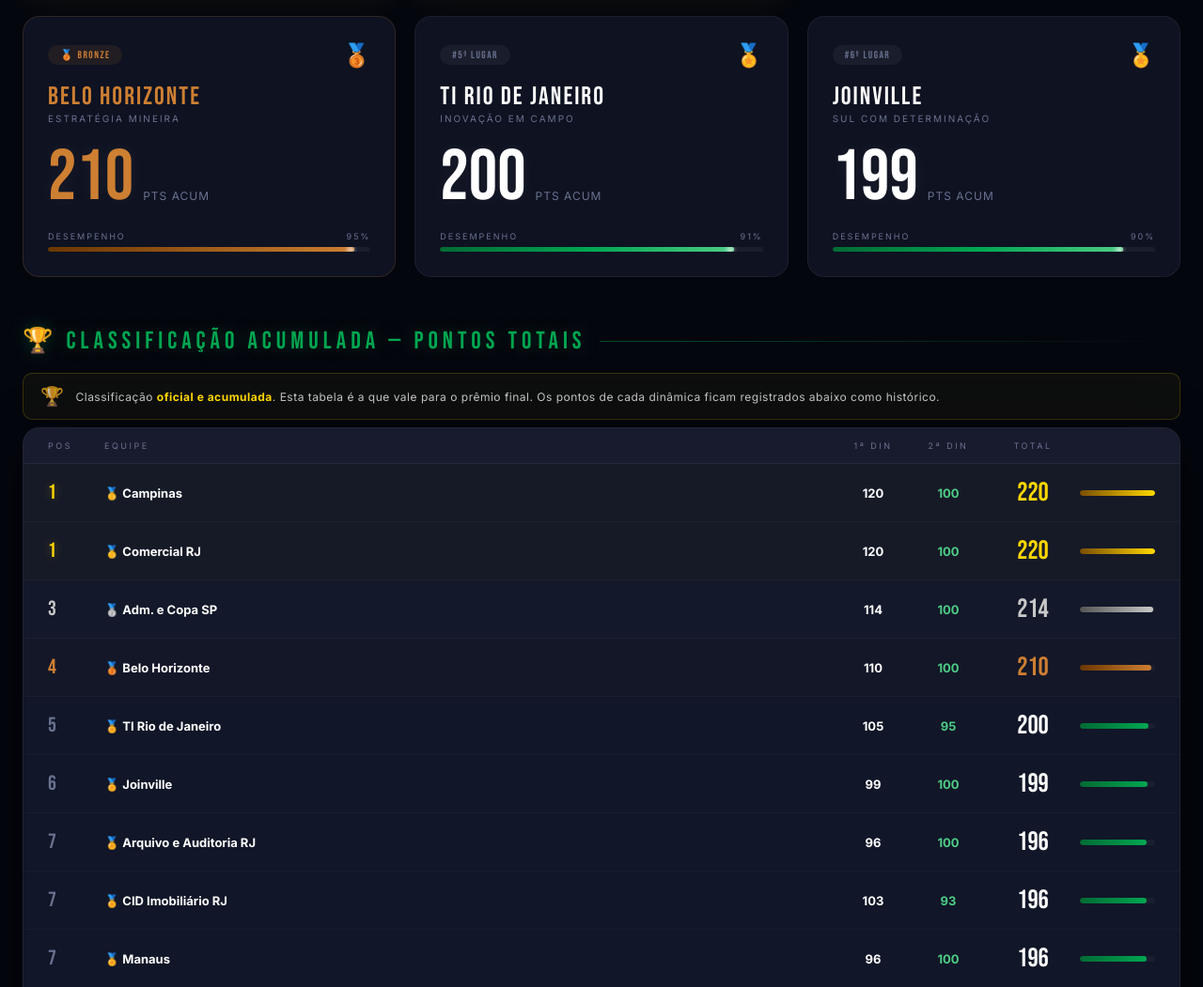
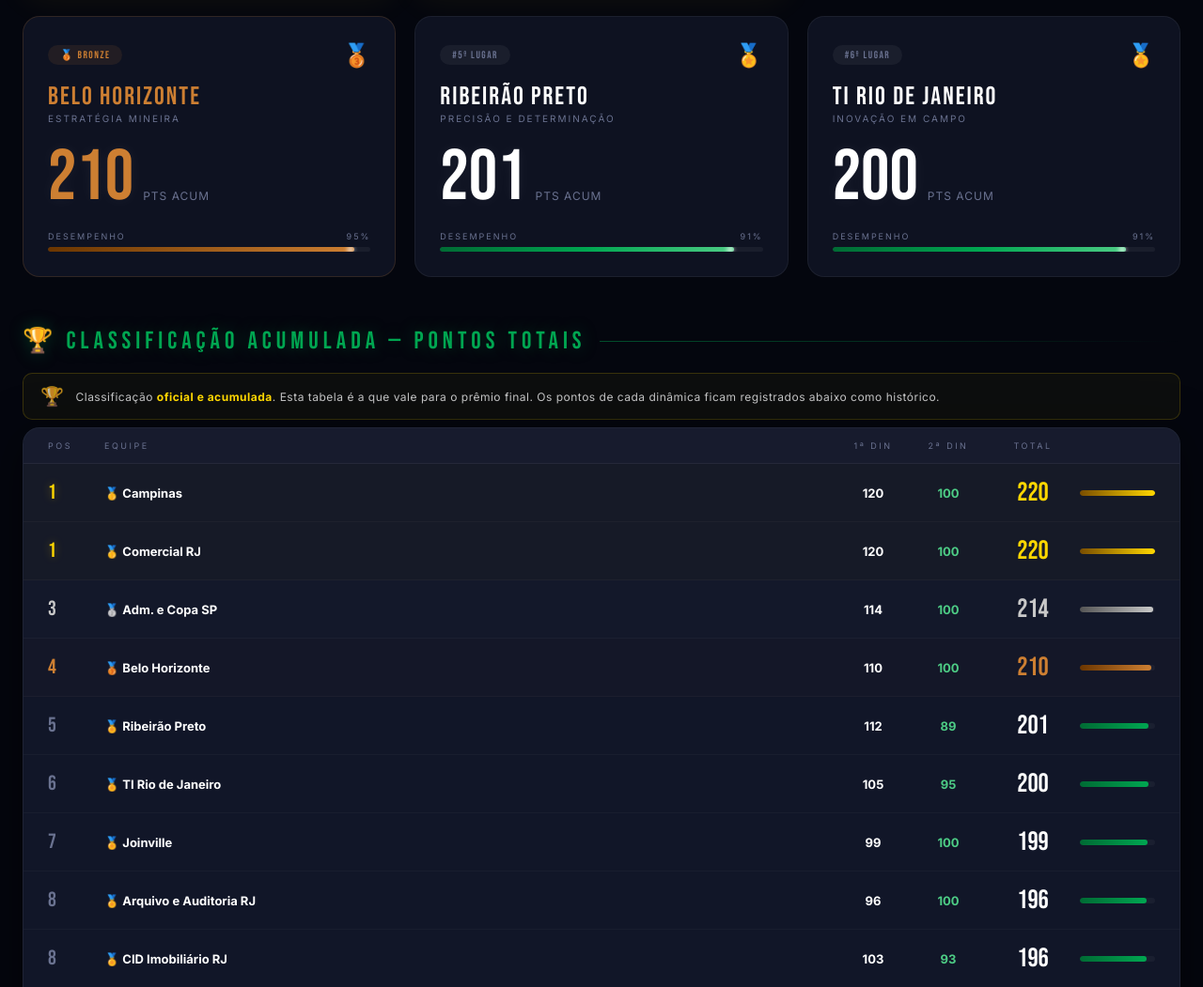
Before and after one commit to MarketingFDA/placar-copa2026, a plain HTML site: page index.html in a window 1280 px wide. Shown: the part 1243-2294 px from the top of the page at 94% size. Drawn offline with Linux system fonts and the light colour scheme; animation ran at ten frames a second.

Commit message:
placar: mescla Jurídico RP com Ribeirão Preto (d2:89, total:201)

```diff
--- a/index.html
+++ b/index.html
@@ -499,7 +499,7 @@ var COMBINED = [
   {name:"Comercial Salvador",     d1:44,  d2:90,  total:134},
   {name:"Pernambuco",             d1:36,  d2:95,  total:131},
   {name:"Piraúba",           d1:33,  d2:95,  total:128},
-  {name:"Ribeirão Preto",    d1:112, d2:0,   total:112},
+  {name:"Ribeirão Preto",    d1:112, d2:89,  total:201},
   {name:"Jurídico SP",       d1:61,  d2:0,   total:61},
   {name:"Espírito Santo",    d1:56,  d2:0,   total:56},
   {name:"Jurídico Salvador", d1:44,  d2:0,   total:44},
@@ -512,7 +512,6 @@ var COMBINED = [
   {name:"Jurídico BA",       d1:0,   d2:100, total:100},
   {name:"DP RJ",                  d1:0,   d2:95,  total:95},
   {name:"Comercial Curitiba",     d1:0,   d2:90,  total:90},
-  {name:"Jurídico RP",       d1:0,   d2:89,  total:89},
   {name:"Desenvolvimento RJ",     d1:0,   d2:85,  total:85},
   {name:"Jurídico PU",       d1:0,   d2:79,  total:79},
   {name:"Tributário SP",     d1:0,   d2:78,  total:78},
@@ -891,7 +890,8 @@ var Q2GROUPS = [
       {setor:"Comercial",              filial:"Curitiba",       pts:90},
       {setor:"Comercial",              filial:"Salvador",       pts:90},
       {setor:"Desenvolvimento",        filial:"Rio de Janeiro", pts:85},
-      {setor:"Jurídico",          filial:"Curitiba",       pts:70}
+      {setor:"Jurídico",          filial:"Curitiba",       pts:70},
+      {setor:"Jurídico",          filial:"Ribeirão Preto", pts:89}
     ]
   },
   {
@@ -903,7 +903,6 @@ var Q2GROUPS = [
       {setor:"Trabalhista",            filial:"RJ",             pts:100},
       {setor:"Tributário",        filial:"RJ",             pts:99},
       {setor:"Cível",             filial:"RJ",             pts:97},
-      {setor:"Jurídico",          filial:"RP",             pts:89},
       {setor:"Jurídico",          filial:"PU",             pts:79},
       {setor:"Tributário",        filial:"SP",             pts:78},
       {setor:"Jurídico",          filial:"BH",             pts:60}
```
